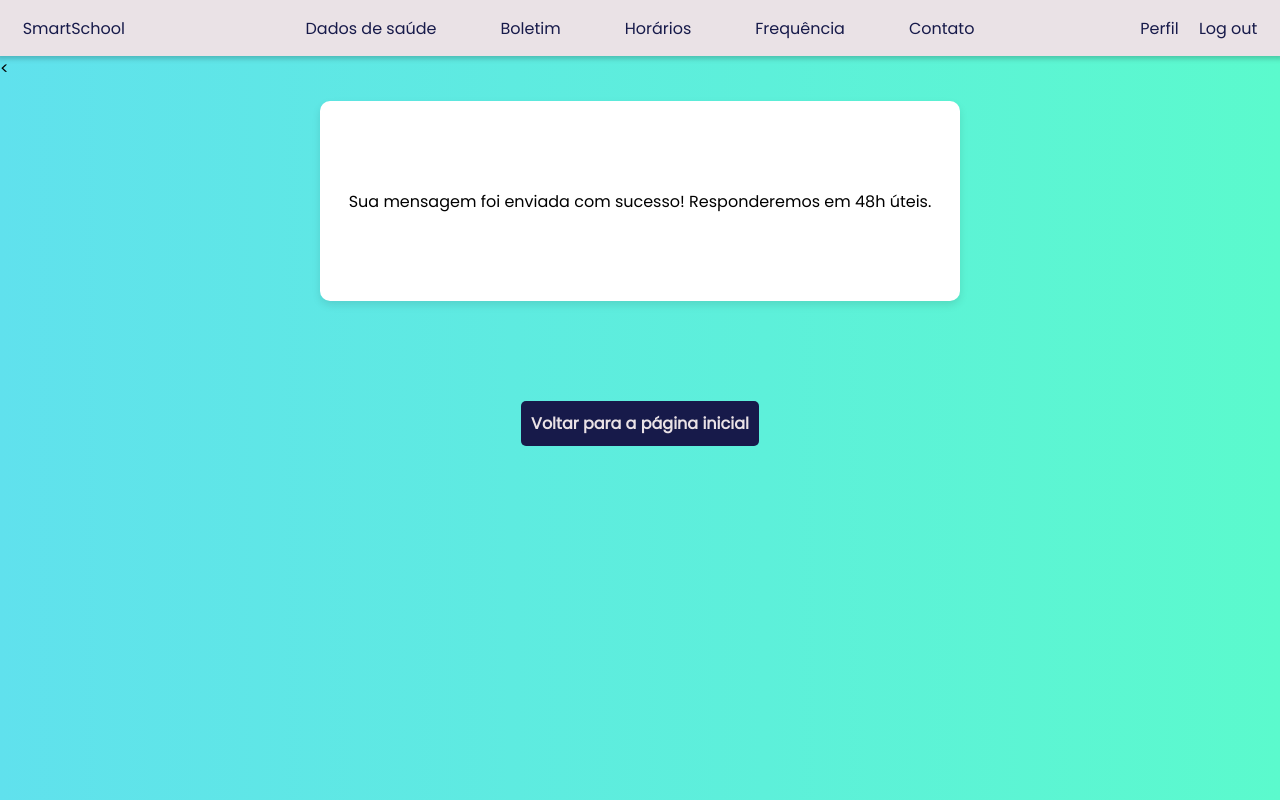
After one commit to Manuelaamorim/smartSchool, a Django app: page /contato/sucesso/ in a window 1280 px wide. The commit adds this page. Run offline with Django 5.2, Linux system fonts and the light colour scheme; parts of the project's set-up code (start-up, migrations or seed data) failed here and were passed over.

Commit message:
implementação da página de sucesso do form de contato

```diff
--- a/appsmartschool/models.py
+++ b/appsmartschool/models.py
@@ -1,7 +1,6 @@
 from django.db import models
 
 class UserAluno (models.Model):
-
     matricula = models.CharField(max_length=4)
     nome = models.CharField(max_length=200, null=False)
     cpf = models.CharField(max_length=11)
@@ -30,7 +29,7 @@ class Dados_saude(models.Model):
 class MensagemContato(models.Model):
     nome = models.CharField(max_length=200)
     email = models.EmailField()
-    telefone = models.CharField(max_length=20)
+    telefone = models.PositiveBigIntegerField()
     mensagem = models.TextField(max_length=500)
     data_envio = models.DateTimeField(auto_now_add=True)
 
--- /dev/null
+++ b/appsmartschool/static/css/contato_sucesso.css
@@ -0,0 +1,126 @@
+{% load static %}
+@import url('https://fonts.googleapis.com/css2?family=Montserrat&family=Poppins&family=Roboto&display=swap');
+
+:root {
+    --cor-principal: #171a4a;
+    --cor-preta: #000000;
+    --cor-branca: #eae2e6;
+    --cor-azul-clara: #99a6f2;
+}
+
+* {
+    margin: 0;
+    padding: 0;
+    box-sizing: border-box;
+}
+
+body {
+    font-family: 'Poppins', sans-serif;
+    background: linear-gradient(to right, #60e1ed, #5bfacd);
+    display: flex;
+    flex-direction: column;
+    min-height: 100vh;
+}
+
+header {
+    background-color: var(--cor-branca);
+    box-shadow: 0 0 5px 3px rgba(0, 0, 0, 0.2);
+}
+
+header {
+    overflow-x: hidden;
+    overflow-y: hidden;
+    background-color: var(--cor-branca);
+}
+ul {
+    list-style-type: none;
+    display: flex;
+    margin: 0;
+    padding: 0;
+}
+
+a {
+    text-decoration: none;
+    color: var(--cor-principal);
+    font-family: 'Poppins';
+}
+
+.nav-menu-texto {
+    font-size: 16px;
+    padding: 2em;
+}
+
+.nav-menu-perfil {
+    font-size: 16px;
+    padding: 0.5em;
+}
+.div-logo {
+    font-size: 16px;
+    display: flex;
+    align-items: center;
+    justify-content: center;
+}
+
+.div-menu {
+    font-size: 16px;
+    display: flex;
+    align-items: center;
+    justify-content: center;
+
+}
+
+div-logout {
+    font-size: 16px;
+    display: flex;
+    align-items: center;
+    justify-content: center;
+
+}
+.cabecalho {
+    height: 7vh;
+    width: 100vw;
+    display: grid;
+    grid-template-columns: 0.15fr 1fr 0.15fr;
+    box-shadow: 0px 0px 5px 3px rgba(0, 0, 0, 0.2);
+    align-items: center;
+    justify-content: center;
+    position: relative;
+    z-index: 2;
+}
+
+.mensagem-sucesso {
+    display: flex;
+    justify-content: center; /* Centraliza horizontalmente */
+    align-items: center; /* Centraliza verticalmente */
+    flex-direction: column; /* Organiza o conteúdo em coluna */
+    background-color: #ffffff;
+    margin: 20px auto;
+    padding: 20px;
+    border-radius: 10px;
+    box-shadow: 0 4px 8px rgba(0, 0, 0, 0.1);
+    width: 50%; /* ou um valor específico que prefira */
+    height: 200px; /* Ajuste conforme necessário para o seu design */
+    text-align: center;
+}
+
+.botao-container {
+    display: flex;
+    justify-content: center;
+    padding-top: 20px; /* Ajuste conforme a necessidade para espaço acima do botão */
+}
+
+.botao-voltar {
+    margin-top: 60px; /* Aumente o espaço conforme necessário */
+    padding: 10px 20px;
+    background-color: var(--cor-principal);
+    color: var(--cor-branca);
+    padding: 10px;
+    text-decoration: none;
+    border-radius: 5px;
+    font-weight: bold;
+    transition: background-color 0.3s ease; /* Adiciona uma transição suave */
+}
+
+.botao-voltar:hover {
+    background-color: var(--cor-azul-clara);
+}
--- /dev/null
+++ b/appsmartschool/templates/appsmartschool/contato_sucesso.html
@@ -0,0 +1,47 @@
+{% load static %}
+<!DOCTYPE html>
+<html lang="pt-br">
+<head>
+    <meta charset="UTF-8">
+    <title>Formulário Enviado</title>
+    <link rel="stylesheet" href="{% static 'css/contato_sucesso.css' %}">
+</head>
+<body>
+    <header>
+        <div class="cabecalho">
+            <div class="div-logo">
+                <a href="{% url 'appsmartschool:pagina_home' %}">SmartSchool</a>
+            </div>
+            <div class="div-menu">
+                <ul>
+                    <li class="nav-item">
+                        <a class="nav-menu-texto" href="{% url 'appsmartschool:dados-saude' %}">Dados de saúde</a>
+                    </li>
+                    <li class="nav-item">
+                        <a class="nav-menu-texto" href="#">Boletim</a>
+                    </li>
+                    <li class="nav-item">
+                        <a class="nav-menu-texto" href="#">Horários</a>
+                    </li>
+                    <li class="nav-item">
+                        <a class="nav-menu-texto" href="{% url 'appsmartschool:frequencia_aluno' %}">Frequência</a>
+                    </li>
+                    <li class="nav-item">
+                        <a class="nav-menu-texto" href="{% url 'appsmartschool:formulario_contato' %}">Contato</a>
+                    </li>
+                </ul>
+            </div>
+            <div class="div-logout">
+                <a class="nav-menu-perfil" href="#">Perfil</a>
+                <a class="nav-menu-perfil" href="#">Log out</a>
+            </div>
+        </div>
+    </header>
+    <<div class="mensagem-sucesso">
+        <p>Sua mensagem foi enviada com sucesso! Responderemos em 48h úteis.</p>
+    </div>
+    <div class="botao-container">
+        <a href="{% url 'appsmartschool:pagina_home' %}" class="botao-voltar">Voltar para a página inicial</a>
+    </div>
+</body>
+</html>
--- a/appsmartschool/templates/appsmartschool/formulario_contato.html
+++ b/appsmartschool/templates/appsmartschool/formulario_contato.html
@@ -60,7 +60,7 @@
                     <label for="id_email">Endereço de e-mail:</label><br>
                     <input type="email" id="id_email" name="email" required><br>
                     <label for="id_telefone">Telefone para contato:</label><br>
-                    <input type="text" id="id_telefone" name="telefone"><br>
+                    <input type="number" id="id_telefone" name="telefone"><br>
                     <label for="id_mensagem">Dúvida, pergunta ou solicitação (máximo 500 caracteres):</label><br>
                     <textarea id="id_mensagem" name="mensagem" maxlength="500" required></textarea><br>
                     <input type="submit" value="Enviar">
--- a/appsmartschool/urls.py
+++ b/appsmartschool/urls.py
@@ -6,12 +6,14 @@ from .views import formulario_contato
 from .views import frequencia_alunos_visualizar
 from django.contrib import admin
 from .views import home
+from .views import contato_sucesso
 
 app_name= 'appsmartschool'
 urlpatterns = [
     path('auth/', login, name='login'),
     path('dadossaude/', dados_saude_visualizar, name='dados-saude'),
     path('contato/', formulario_contato, name='formulario_contato'),
+    path('contato/sucesso/', contato_sucesso, name='contato_sucesso'),
     path('frequencia/', frequencia_alunos_visualizar, name='frequencia_aluno'),
     path('home/', home, name = 'pagina_home'),
 ]
--- a/appsmartschool/views.py
+++ b/appsmartschool/views.py
@@ -54,9 +54,12 @@ def formulario_contato(request):
         MensagemContato.objects.create(nome=nome, email=email, telefone=telefone, mensagem=mensagem)
 
         # Após salvar os dados, redirecione para uma página de sucesso
-        return HttpResponseRedirect('/contato/sucesso/')
+        return redirect('appsmartschool:contato_sucesso')
 
     return render(request, 'appsmartschool/formulario_contato.html')
 
+def contato_sucesso(request):
+    return render(request, 'appsmartschool/contato_sucesso.html')
+
 def home(request):
     return render(request, 'appsmartschool/home.html')
```
